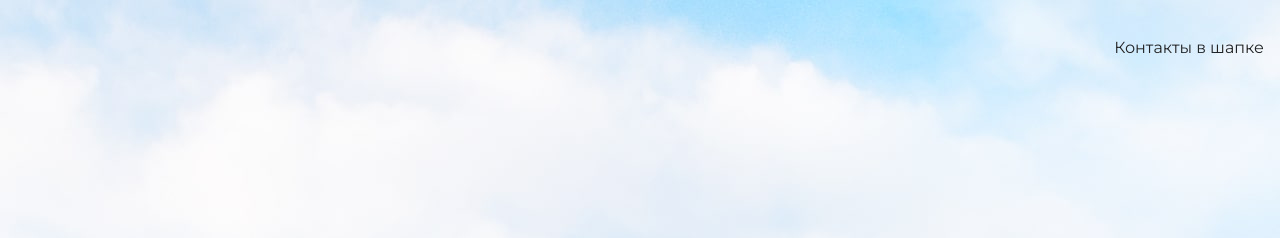
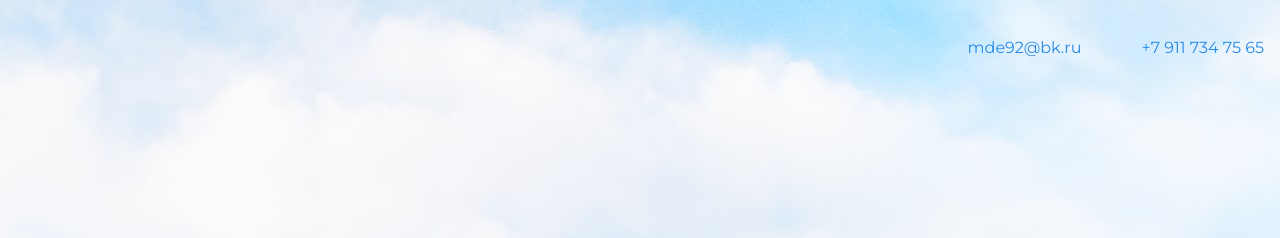
Before and after one commit to MDE-MDE/my-site, a plain HTML site: page index.html in a window 1280 px wide. Shown: the top 238 px of the page. Drawn offline with nearby package versions, Linux system fonts and the light colour scheme.

Commit message:
Добавлена контактная информация

```diff
--- a/index.html
+++ b/index.html
@@ -11,7 +11,8 @@
   <body>
     <header class="page-header">
       <div class="container">
-      Контакты в шапке
+        <a href="mailto:mde92@bk.ru">mde92@bk.ru</a>
+        <a href="tel:+79117347565">+7 911 734 75 65</a>
       </div>
     </header>
 
```
